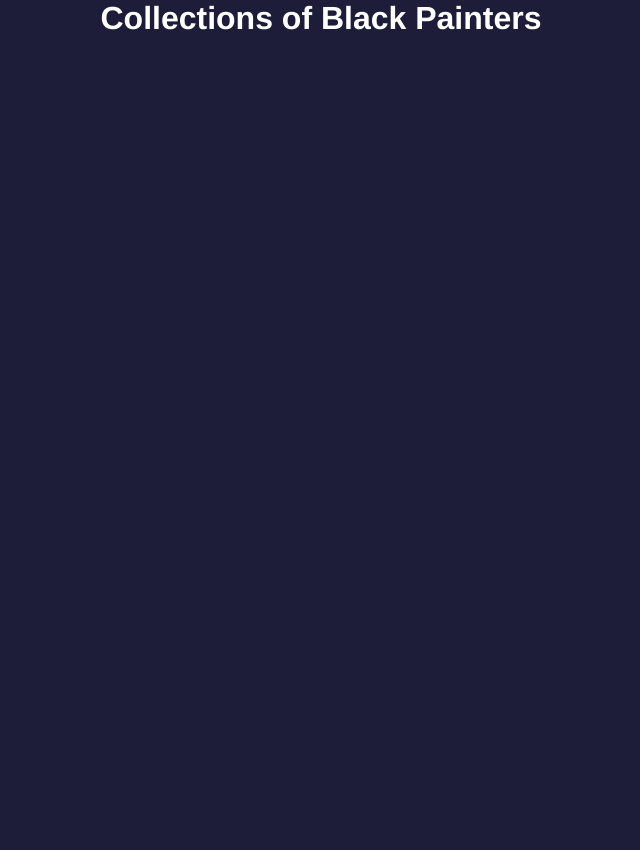
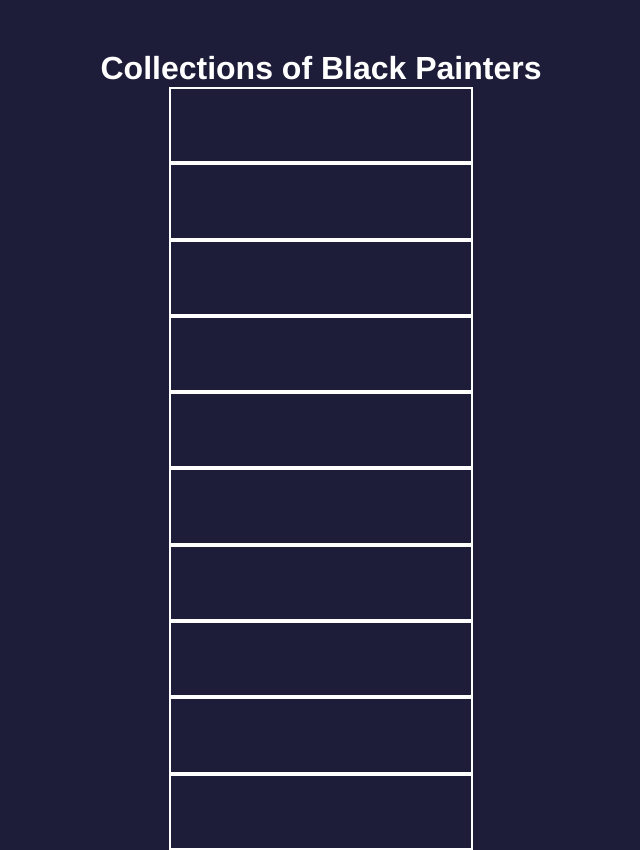
Before and after one commit to JosueSalazaku/the-collection, a website built with Vite: page index.html in a window 1280 px wide. Shown: the whole page, without its empty margins (319-959 px from the left). Before the commit the page ends 800 px from the top, so only its background shows below. Built offline with nearby package versions, Linux system fonts and the light colour scheme.

Commit message:
Display cards with css

```diff
--- a/main.js
+++ b/main.js
@@ -8,6 +8,7 @@ function collectionsCard() {
 
     const paintingCards = document.createElement("div")
     paintingCards.classList.add('cards')
+    container.appendChild(paintingCards);
   })
 }
 collectionsCard()
--- a/style.css
+++ b/style.css
@@ -11,6 +11,7 @@ background-color: rgb(29, 29, 57);
 }
 
 .container {
+  margin-top: 50px;
   width: 100vw; /* Use vw for viewport width */
   height: 100vh; /* Use vh for viewport height */
   display: flex;
@@ -18,3 +19,11 @@ background-color: rgb(29, 29, 57);
   justify-content: flex-start;
   align-items: center;
 }
+
+.cards {
+  display: flex;
+  flex-direction: row;
+  border: solid 2px white;
+  width: 300px;
+  height: 700px;
+}
```
